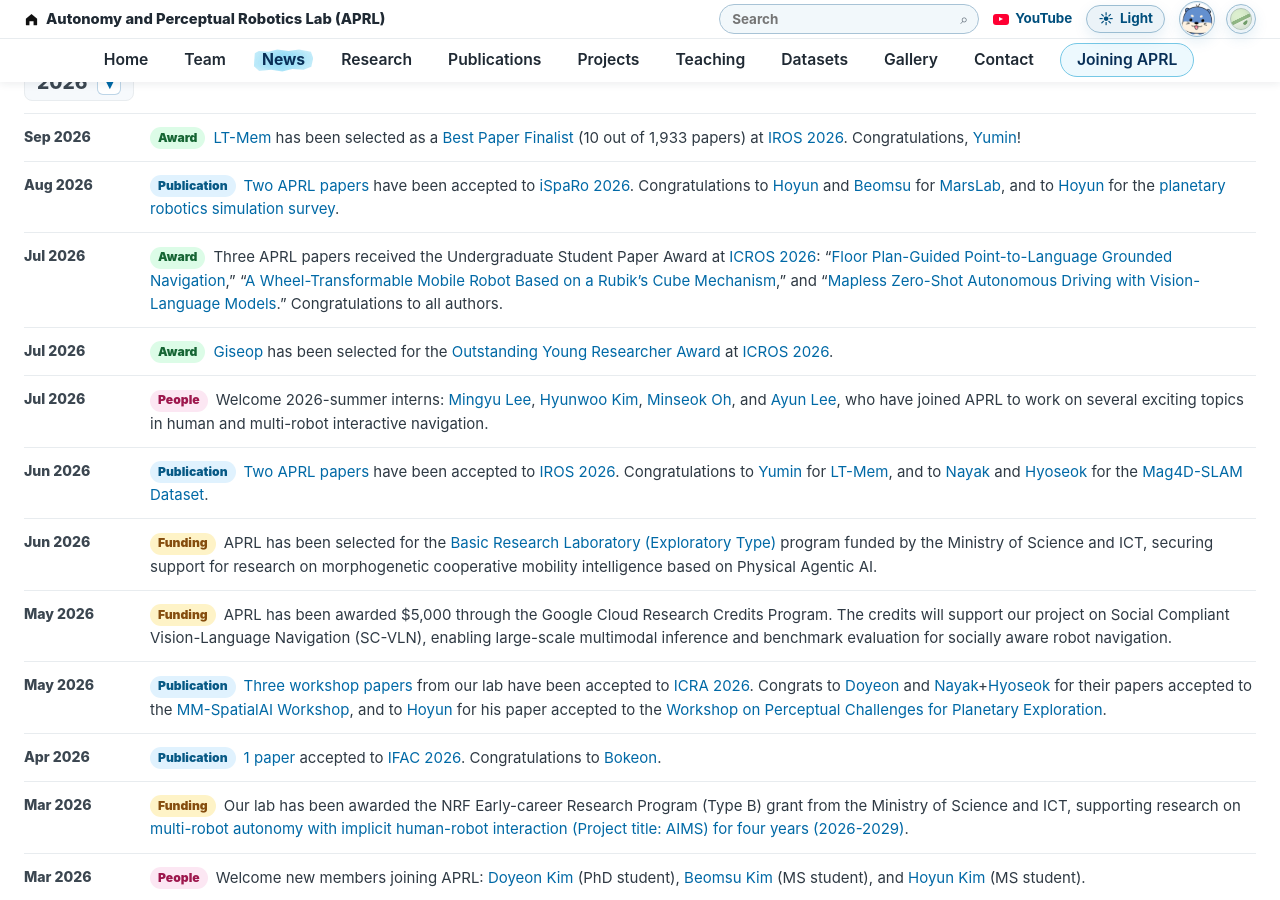
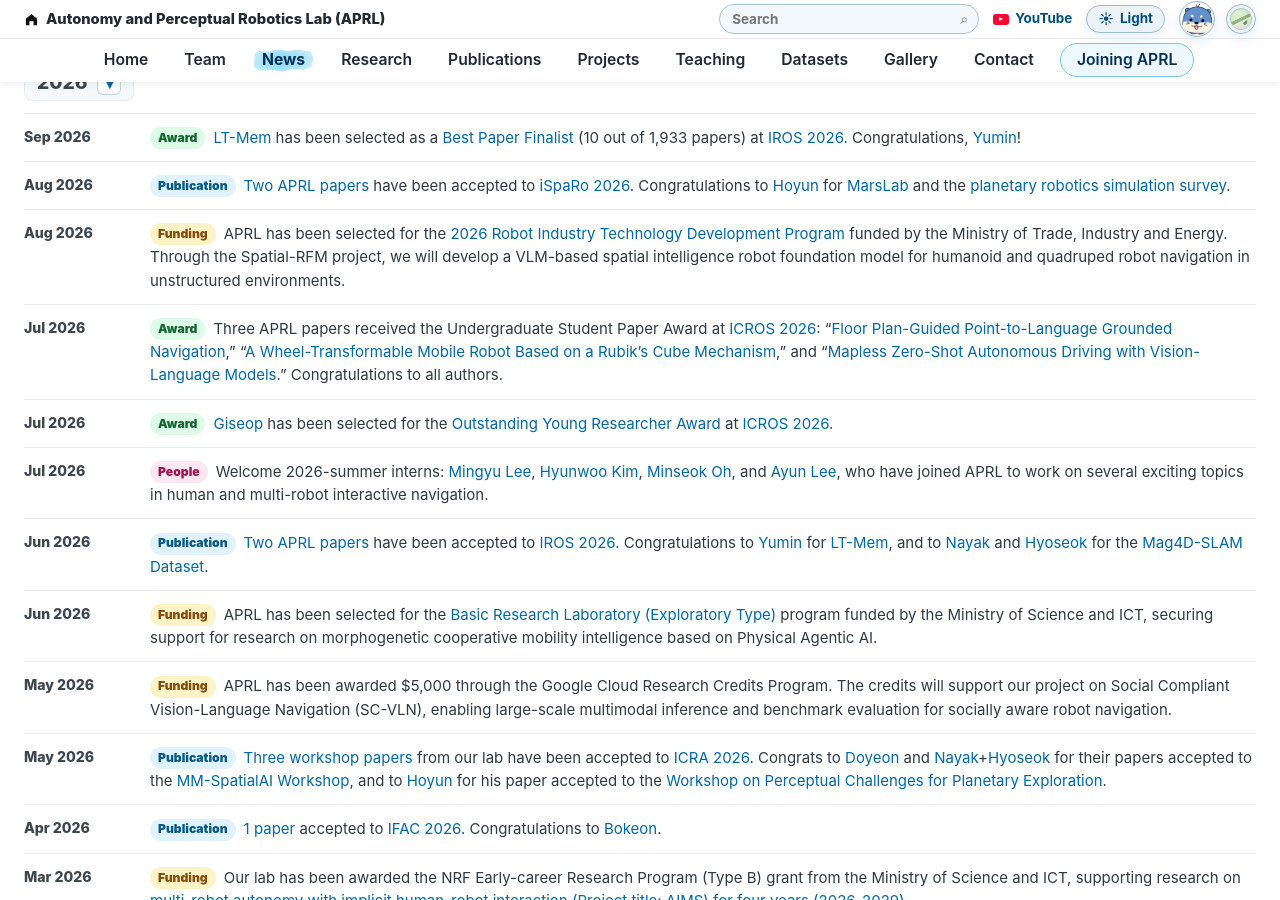
Before and after one commit to team-aprl/team-aprl.github.io, a Jekyll site: the page built from news.html, in a window 1280 px wide and 900 px high, scrolled down 304 px. Built offline with Jekyll 4.4.1, drawn with Linux system fonts in a browser that asks for light colours.

Commit message:
Add Spatial-RFM funding news

```diff
--- a/news.html
+++ b/news.html
@@ -37,7 +37,11 @@ lang: "en"
           </li>
           <li data-news-category="publication" data-home-reveal="true">
             <time datetime="2026-08">Aug 2026</time>
-            <p><span class="news-tag tag-publication">Publication</span><a href="publications.html?year=2026&amp;venue=isparo#publications">Two APRL papers</a> have been accepted to <a href="http://isparo.space">iSpaRo 2026</a>. Congratulations to <a href="{{ '/team.html' | relative_url }}#team-member-hoyun-kim">Hoyun</a> and <a href="{{ '/team.html' | relative_url }}#team-member-beomsu-kim">Beomsu</a> for <a href="publications.html?year=2026&amp;venue=isparo#marslab-isparo-2026">MarsLab</a>, and to <a href="{{ '/team.html' | relative_url }}#team-member-hoyun-kim">Hoyun</a> for the <a href="publications.html?year=2026&amp;venue=isparo#planetary-robotics-simulation-survey-isparo-2026">planetary robotics simulation survey</a>.</p>
+            <p><span class="news-tag tag-publication">Publication</span><a href="publications.html?year=2026&amp;venue=isparo#publications">Two APRL papers</a> have been accepted to <a href="http://isparo.space">iSpaRo 2026</a>. Congratulations to <a href="{{ '/team.html' | relative_url }}#team-member-hoyun-kim">Hoyun</a> for <a href="publications.html?year=2026&amp;venue=isparo#marslab-isparo-2026">MarsLab</a> and the <a href="publications.html?year=2026&amp;venue=isparo#planetary-robotics-simulation-survey-isparo-2026">planetary robotics simulation survey</a>.</p>
+          </li>
+          <li data-news-category="funding" data-home-reveal="true">
+            <time datetime="2026-08">Aug 2026</time>
+            <p><span class="news-tag tag-funding">Funding</span>APRL has been selected for the <a href="projects.html#spatial-rfm">2026 Robot Industry Technology Development Program</a> funded by the Ministry of Trade, Industry and Energy. Through the Spatial-RFM project, we will develop a VLM-based spatial intelligence robot foundation model for humanoid and quadruped robot navigation in unstructured environments.</p>
           </li>
           <li data-news-category="award">
             <time datetime="2026-07">Jul 2026</time>
@@ -75,7 +79,7 @@ lang: "en"
             <time datetime="2026-03">Mar 2026</time>
             <p><span class="news-tag tag-funding">Funding</span>Our lab has been awarded the NRF Early-career Research Program (Type B) grant from the Ministry of Science and ICT, supporting research on <a href="https://drive.google.com/file/d/1riZrdBLxpxrBbzPsRFEjUunkNA1d4nul/view?usp=sharing">multi-robot autonomy with implicit human-robot interaction (Project title: AIMS) for four years (2026-2029)</a>.</p>
           </li>
-          <li data-news-category="people" data-home-reveal="true">
+          <li data-news-category="people">
             <time datetime="2026-03">Mar 2026</time>
             <p><span class="news-tag tag-people">People</span>Welcome new members joining APRL: <a href="{{ '/team.html' | relative_url }}#team-member-doyeon-kim">Doyeon Kim</a> (PhD student), <a href="{{ '/team.html' | relative_url }}#team-member-beomsu-kim">Beomsu Kim</a> (MS student), and <a href="{{ '/team.html' | relative_url }}#team-member-hoyun-kim">Hoyun Kim</a> (MS student).</p>
           </li>
```
